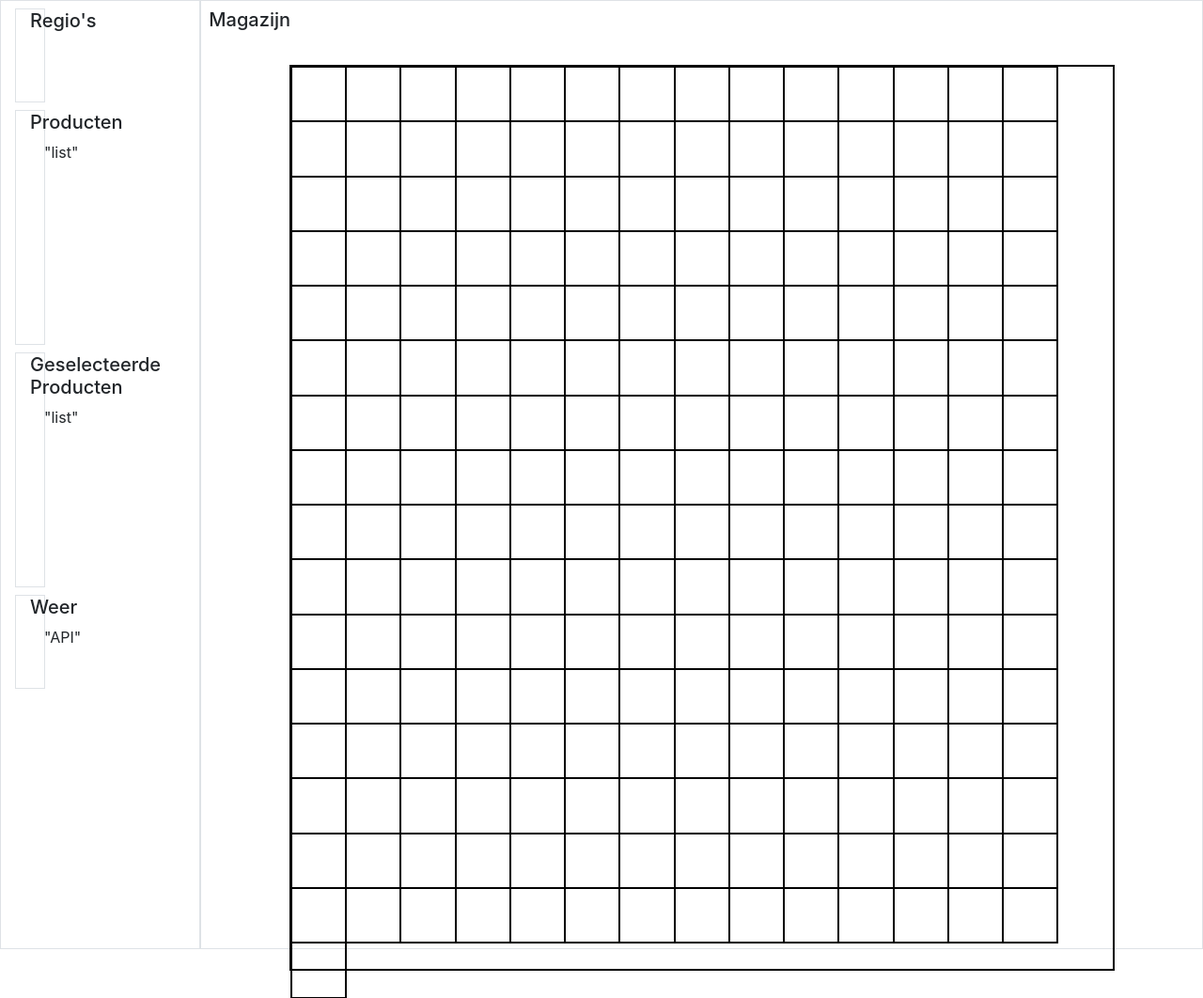
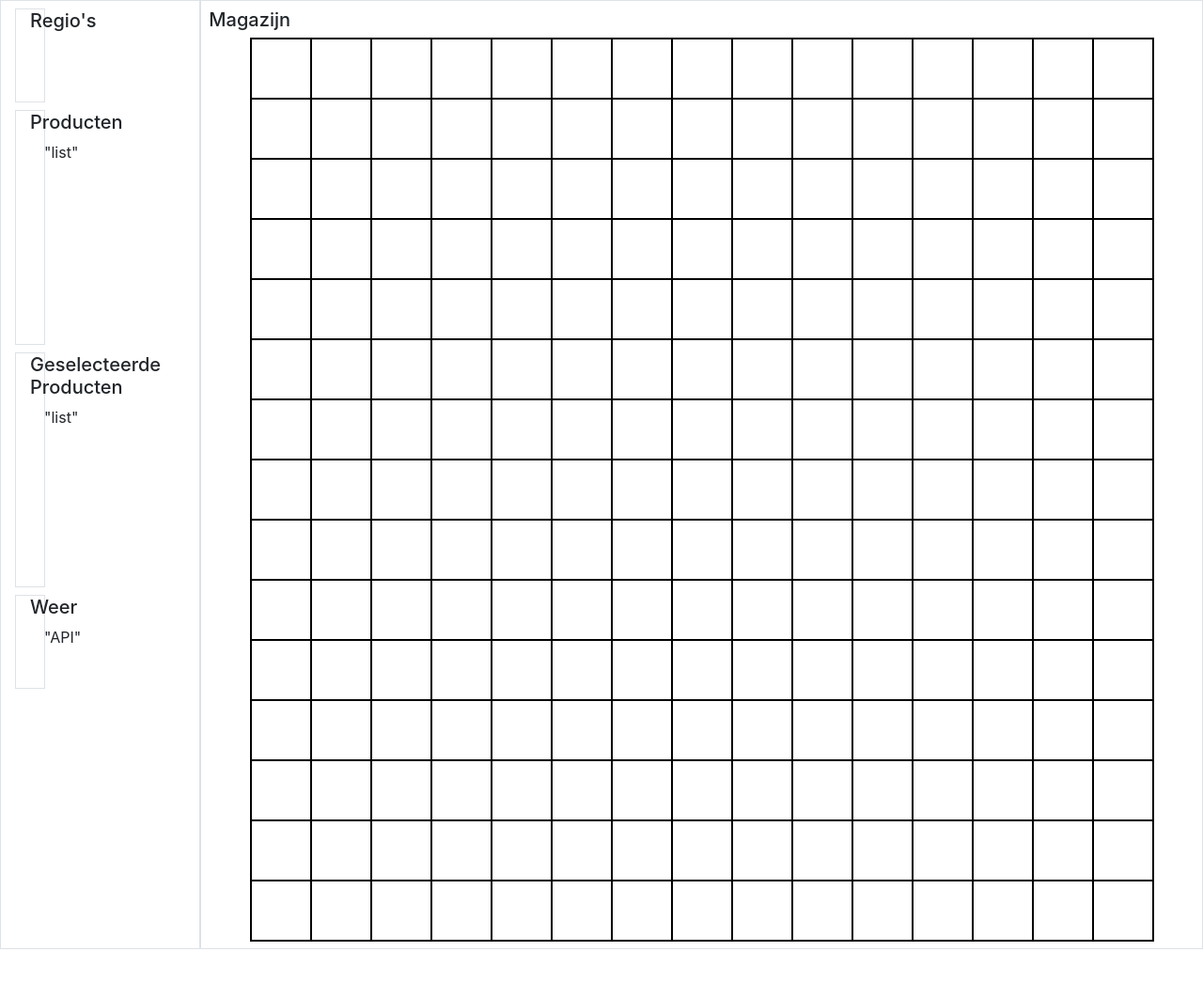
Before and after one commit to RensAspersAvans/Javascript-Invy, a plain HTML site: page index.html in a window 1280 px wide. Shown: the whole page at 94% size. After the commit the page ends 1010 px from the top, so only its background shows below. Drawn offline with nearby package versions, Linux system fonts and the light colour scheme.

Commit message:
styled grid

```diff
--- a/css/style.css
+++ b/css/style.css
@@ -25,11 +25,8 @@
 }
 
 #grid {
-	position: relative;
-	top: 30px;
-	outline:2px solid #000;
-	font-size: 0;
-	margin:auto;
+	max-width: 100%;
+	margin: auto;
 	height:960px;
 	width:960px;
 	padding: 0;
--- a/js/build.js
+++ b/js/build.js
@@ -13,8 +13,9 @@ class warehouse
 
   // function that builds a grid in the "container"
    function createGrid() {
-    for (var rows = 0; rows < 15; rows++) {
-        for (var columns = 0; columns < 15; columns++) {
+       var totalBlocks = 15;
+    for (var rows = 0; rows < totalBlocks; rows++) {
+        for (var columns = 0; columns < totalBlocks; columns++) {
             var node = document.createElement("div");
             node.classList.add("grid-item");
             document.getElementById("grid").appendChild(node);
@@ -25,8 +26,8 @@ class warehouse
     let parentWidth = document.getElementById('grid').offsetWidth;
 
     Array.from(gridItems).forEach(element => {
-        element.style.width = parentWidth / 15;
-        element.style.height = parentWidth / 15;
+        element.style.width = parentWidth / totalBlocks;
+        element.style.height = parentWidth / totalBlocks;
     });
 
 
```
